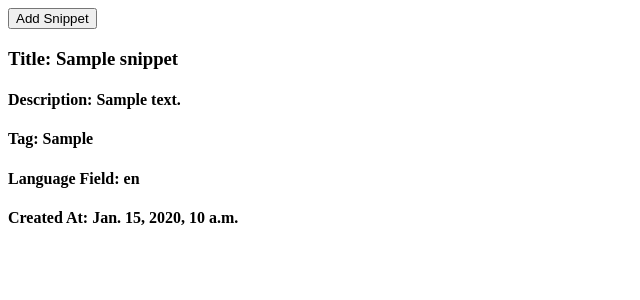
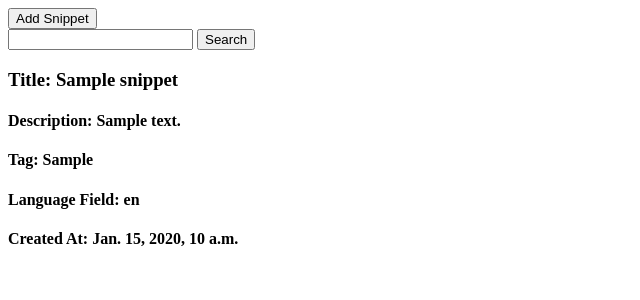
Before and after one commit to Momentum-Team-10/django-duplex-team-slytherin, a Django app: page / in a window 1280 px wide. Shown: the top 300 px of the page, without its empty margins (0-640 px from the left). Run offline with Django 3.2, Linux system fonts and the light colour scheme; tables that the repository leaves empty hold one stand-in row (values such as "Sample post").

Commit message:
add search functionality to list snippet template

```diff
--- a/config/urls.py
+++ b/config/urls.py
@@ -22,5 +22,5 @@ urlpatterns = [
     path("", snippet_views.list_snippet, name="list_snippet"),
     path('admin/', admin.site.urls),
     path('snippet/add_snippet/', snippet_views.add_snippet, name='add_snippet'),
-
+    path('search', snippet_views.search_snippet, name='search_snippet')
 ]
--- a/snippet/views.py
+++ b/snippet/views.py
@@ -2,6 +2,7 @@ from django.shortcuts import render
 from snippet.models import Snippet
 from .forms import SnippetForm
 from django.shortcuts import render, redirect
+from django.db.models import Q
 
 # Create your views here.
 def list_snippet(request):
@@ -17,3 +18,14 @@ def add_snippet(request):
             form.save()
             return redirect(to='list_snippet')
     return render(request, "snippet/add_snippet.html", {"form": form})
+
+
+def search_snippet(request):
+    query = request.GET.get("q")
+    results = Snippet.objects.filter(
+        Q(title__icontains=query)
+    )
+    print(query)
+
+
+    return render(request, "snippet/list_snippets.html", {"snippets": results})
--- a/templates/snippet/list_snippets.html
+++ b/templates/snippet/list_snippets.html
@@ -9,6 +9,16 @@
             <button type="submit">Add Snippet</button>
         </div>
     </form>
+
+</div>
+
+<div>
+    <form action="{% url 'search_snippet'%}" method="GET">
+
+        <div>
+            <input type="text" placholder="search by title" name="q"/>
+            <button type="submit">Search</button>
+        </div>
 </div>
 
 <div id="snippet-list">
```
